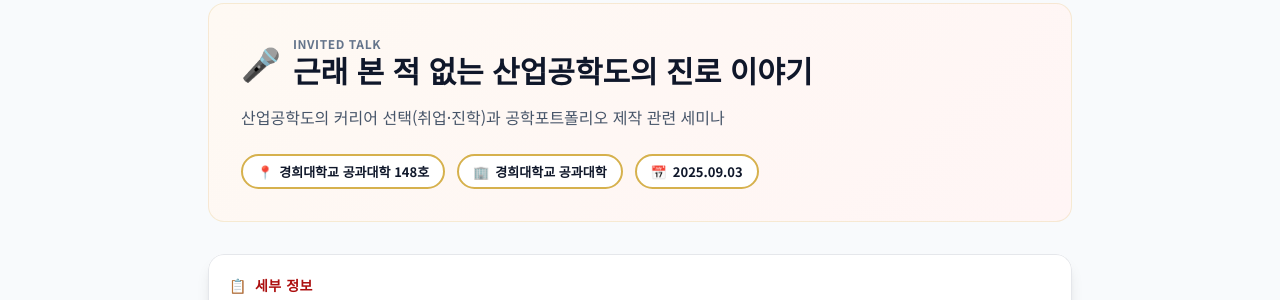
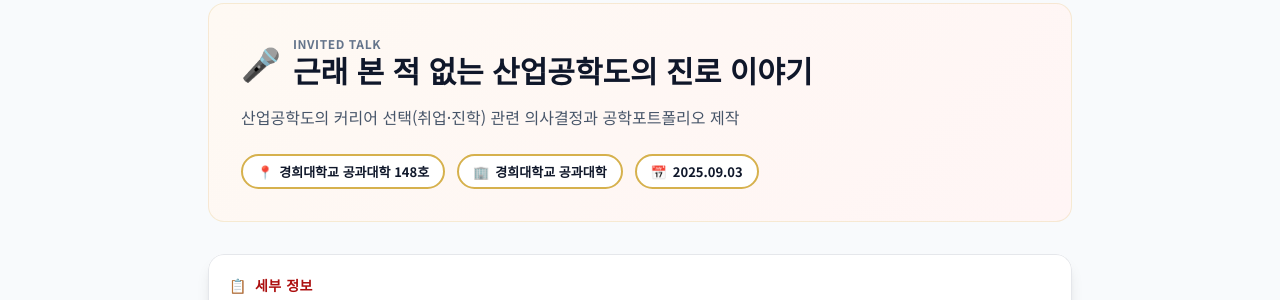
Before and after one commit to FinDS-Lab/site, a Jekyll site: the page built from seminar/2025-09-03-1.html, in a window 1280 px wide and 1179 px high. Shown: the part 123-423 px from the top of the window. Built offline with Jekyll 4.4.1, drawn with Linux system fonts in a browser that asks for light colours; nearby versions of some CDN libraries.

Commit message:
Update 2025-09-03-1.html

```diff
--- a/seminar/2025-09-03-1.html
+++ b/seminar/2025-09-03-1.html
@@ -6,7 +6,7 @@ permalink: /seminar/2025-09-03-khu-ie-career.html
 author: "최인수"
 host: "경희대학교 공과대학"
 venue: "경희대학교 공과대학 148호"
-excerpt: "산업공학도의 커리어 선택(취업·진학)과 공학포트폴리오 제작 관련 세미나"
+excerpt: "산업공학도의 커리어 선택(취업·진학) 관련 의사결정과 공학포트폴리오 제작"
 ---
 
 <style>
```
